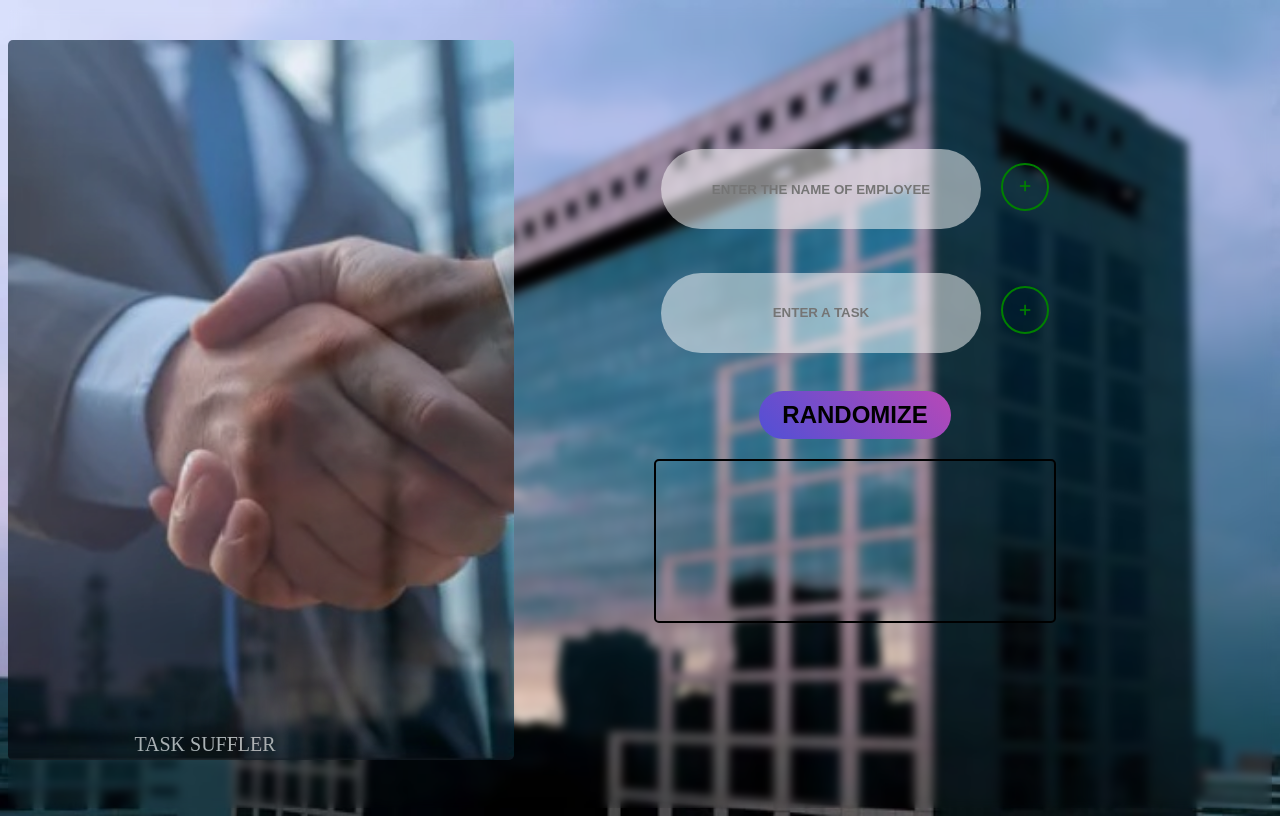
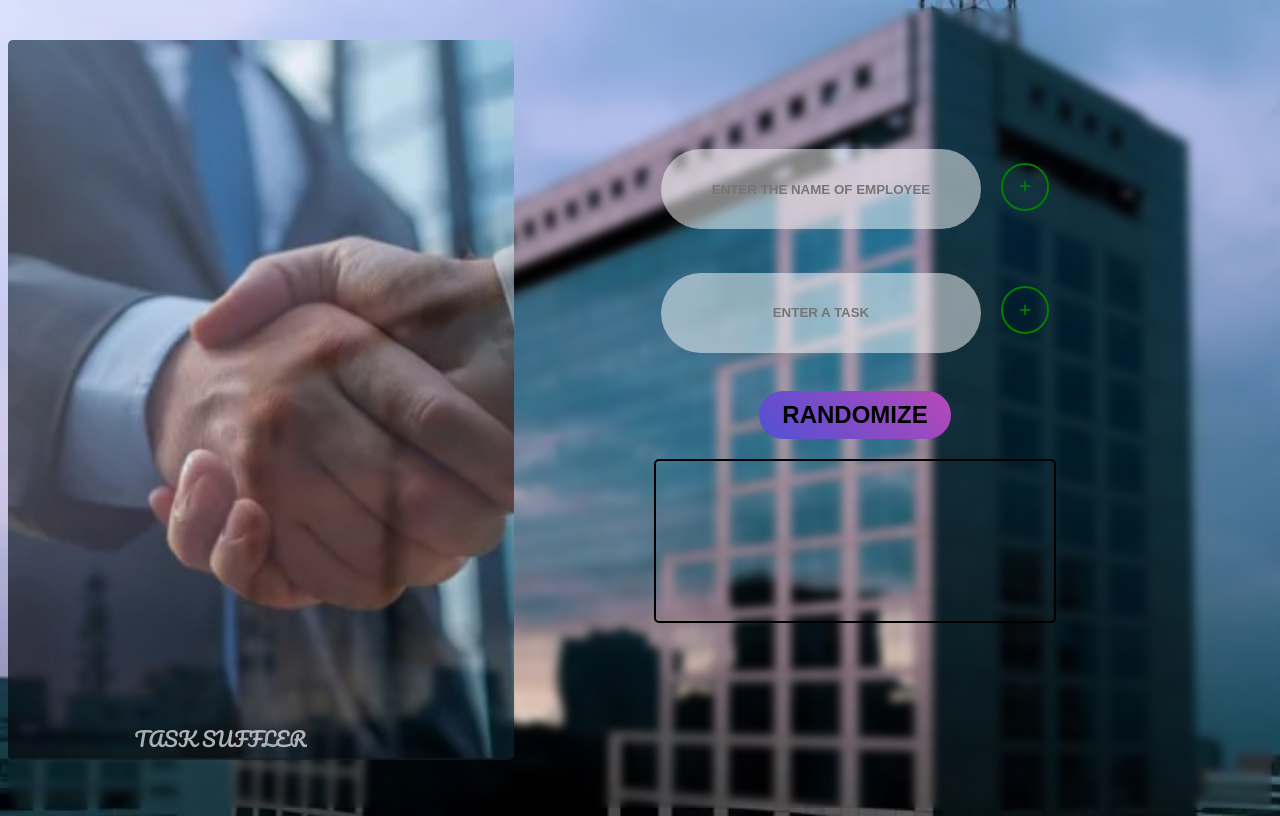
Before and after one commit to ak-sudo/taskShuffler, a plain HTML site: page index.html in a window 1280 px wide. Drawn offline with Linux system fonts and the light colour scheme.

Commit message:
Update index.html

```diff
--- a/index.html
+++ b/index.html
@@ -14,12 +14,12 @@
 
     <div id="layout">
         <!-- this is div which contain blury image in the webpage -->
-         <div class="sidepannel">
+        <div class="sidepannel">
             <div id="sidebar"></div>
-            <p id="title">TASK SUFFLER</p>
-         </div>
+            <p id="title" class="title">TASK SUFFLER</p>
+        </div>
 
-         <div class="right">
+        <div class="right">
             <div class="info">
                 <input type="text" id="name" placeholder="enter the name of employee">
                 <button id="add" onclick="addName()"><i class="fa-solid fa-plus"></i></button>
@@ -35,7 +35,11 @@
             <div class="taskAssigned">
                 <p id="TaskAssigned"></p>
             </div>
-         </div>
+
+        </div>
+
+        <div class="titleSmall"><p class="title"></p></div>
+
 
     </div>
     <script src="script.js"></script>
```
